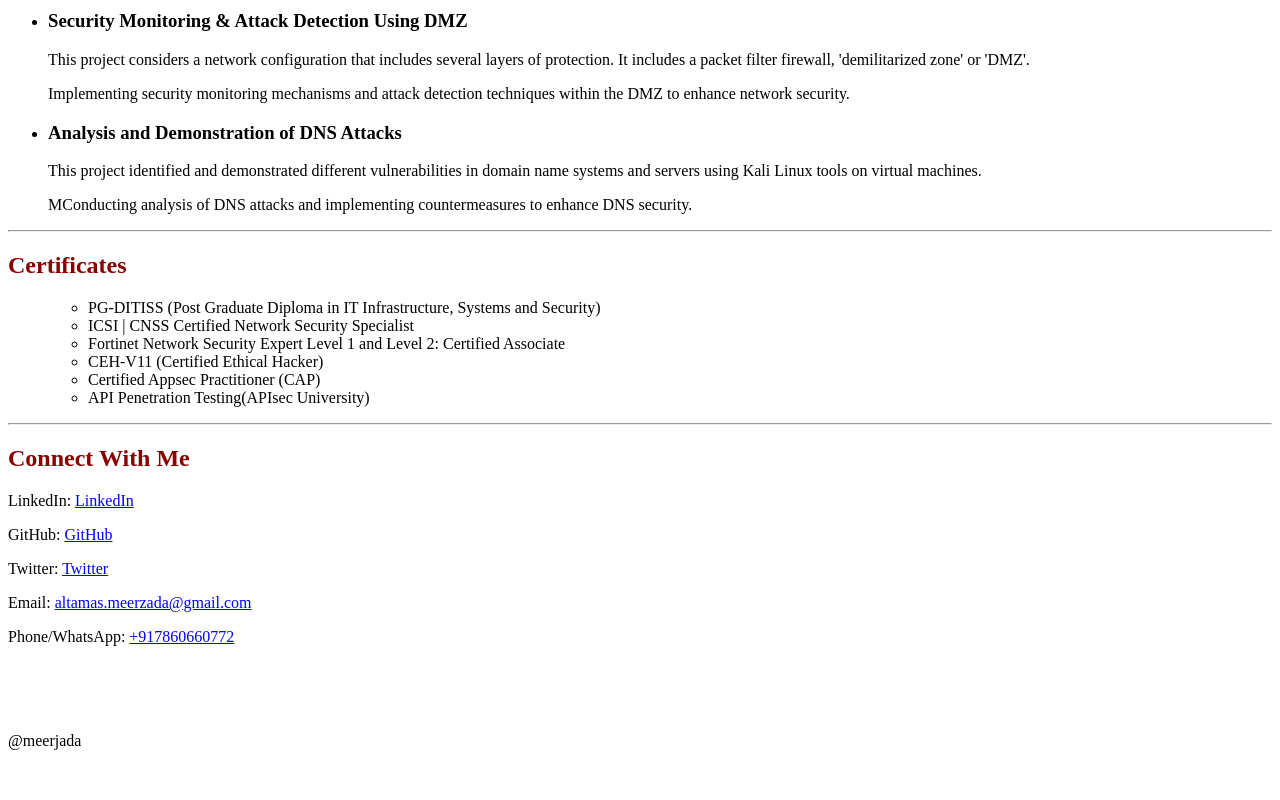
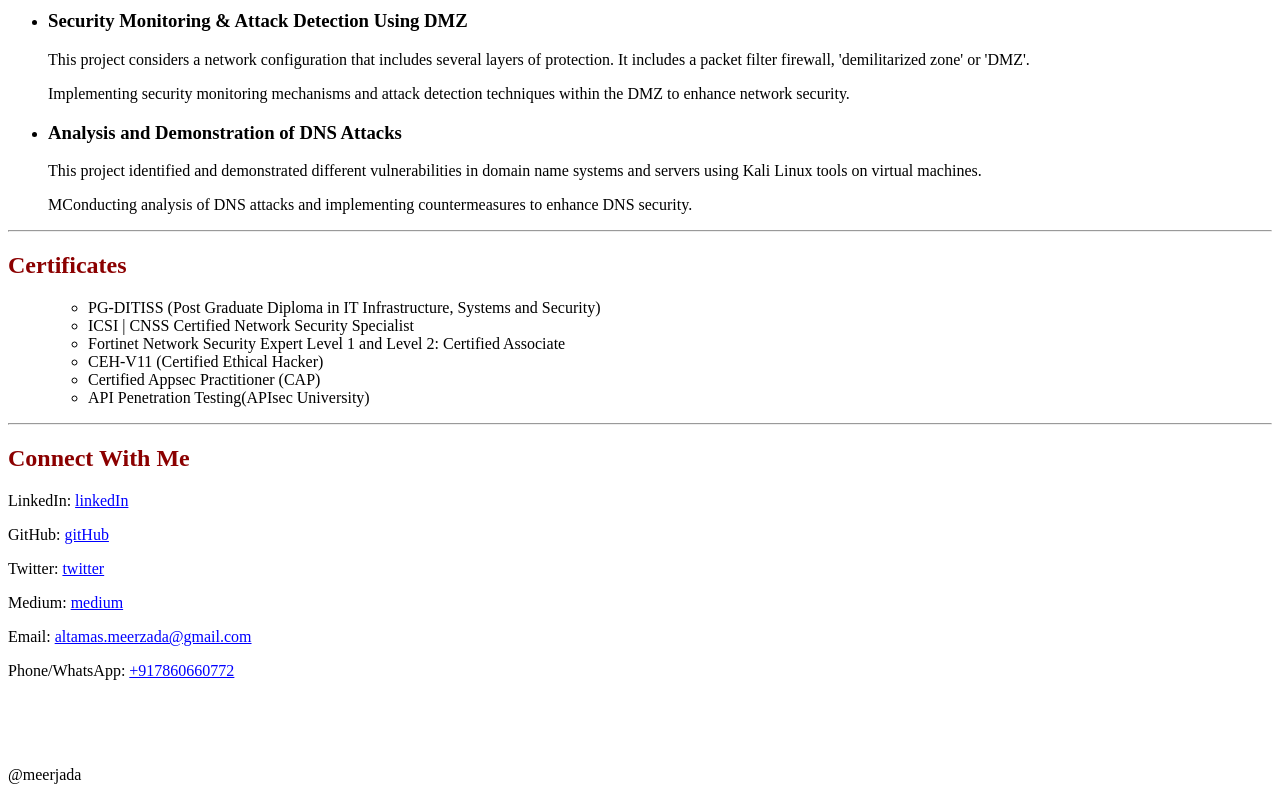
Before and after one commit to maltamas/meer-profile, a plain HTML site: page index.html in a window 1280 px wide. Shown: the part 1734-2534 px from the top of the page. Before the commit the page ends 2500 px from the top, so only its background shows below. Drawn offline with Linux system fonts and the light colour scheme.

Commit message:
Update index.html

```diff
--- a/index.html
+++ b/index.html
@@ -235,9 +235,10 @@
     <footer id="contactme">
         <h2 id="contact">Connect With Me</h2>
 
-    <p>LinkedIn: <a href="https://www.linkedin.com/in/meerjada-altamas-955a8715a/" style="color: blue;">LinkedIn</a></p>
-    <p>GitHub: <a href="https://github.com/maltamas" style="color: blue;">GitHub</a></p>
-    <p>Twitter: <a href="https://twitter.com/meerjada" style="color: blue;">Twitter</a></p>
+    <p>LinkedIn: <a href="https://www.linkedin.com/in/meerjada-altamas-955a8715a/" style="color: blue;">linkedIn</a></p>
+    <p>GitHub: <a href="https://github.com/maltamas" style="color: blue;">gitHub</a></p>
+    <p>Twitter: <a href="https://twitter.com/meerjada" style="color: blue;">twitter</a></p>
+    <p>Medium: <a href="https://medium.com/@maltamas" style="color: blue;">medium</a></p>
     <p>Email: <a href="mailto:altamas.meerzada@gmail.com" style="color: blue;">altamas.meerzada@gmail.com</a></p>
     <p>Phone/WhatsApp: <a href="tel:+917860660772" style="color: blue;;">+917860660772</a></p>
 
```
